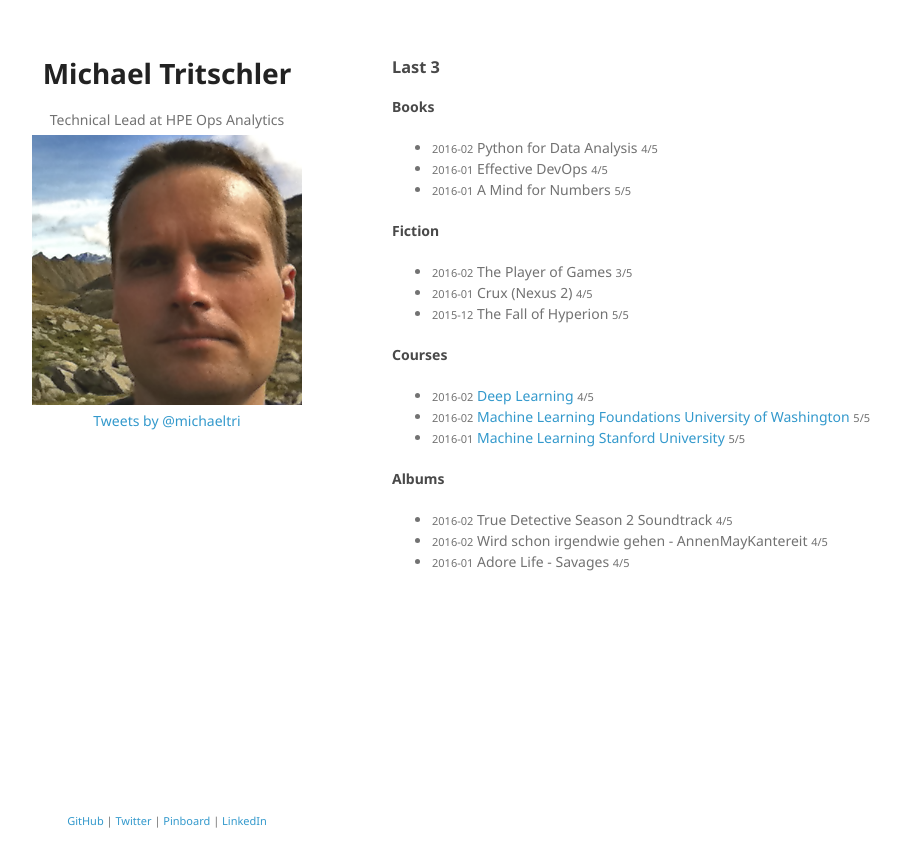
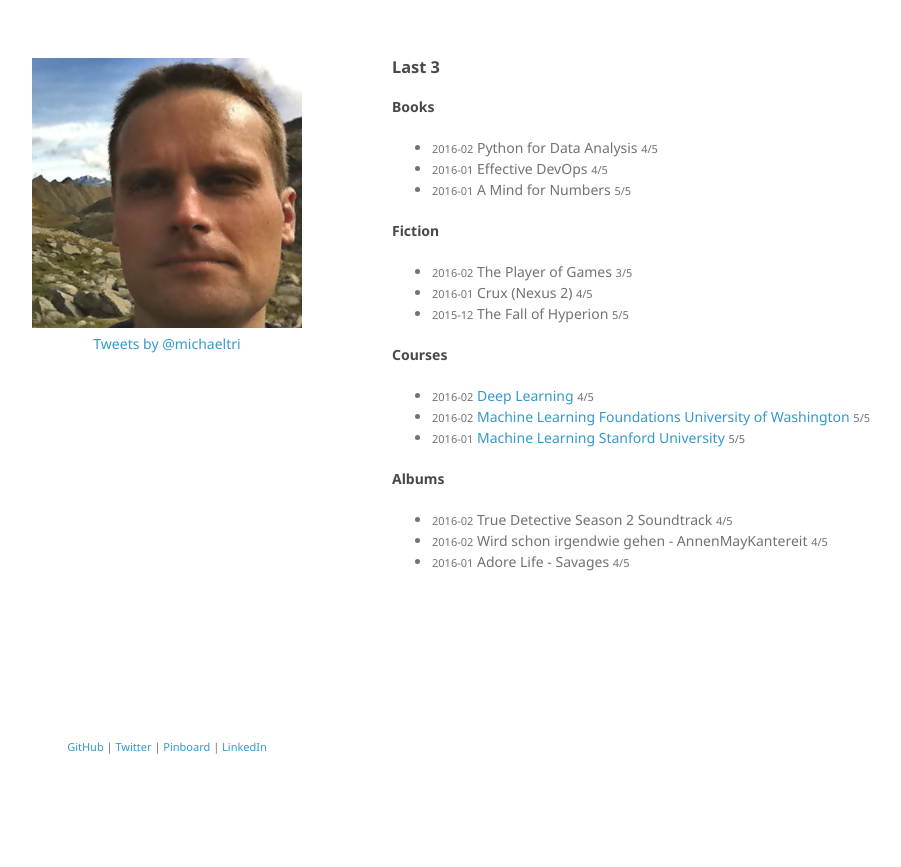
Before and after one commit to michaeltri/michaeltri.github.io, a Jekyll site: the page index.html, which Jekyll copies as it is, in a window 1280 px wide. Shown: the top 867 px of the page, without its empty margins (178-1079 px from the left). Built offline with Jekyll 4.4.1, drawn with Linux system fonts in a browser that asks for light colours; comment, search, counter and statistics services are not loaded.

Commit message:
more style changes

```diff
--- a/index.html
+++ b/index.html
@@ -16,8 +16,8 @@
   <body>
     <div class="wrapper">
       <header>
-        <h1>Michael Tritschler</h1>
-        <p class="mytitle">Technical Lead at HPE Ops Analytics</p>
+        <!-- <h1>Michael Tritschler</h1> -->
+        <!-- <p class="mytitle">Technical Lead at HPE Ops Analytics</p> -->
         <p class="mypic"><img src="me/images/me.png" alt="me"></p>
         <p class="view">
           <a class="twitter-timeline"
--- a/me/stylesheets/styles.css
+++ b/me/stylesheets/styles.css
@@ -201,7 +201,7 @@ footer {
   width:270px;
   float:left;
   position:fixed;
-  bottom:50px;
+  top:735px;
   -webkit-font-smoothing:subpixel-antialiased;
   text-align:center;
 }
```
